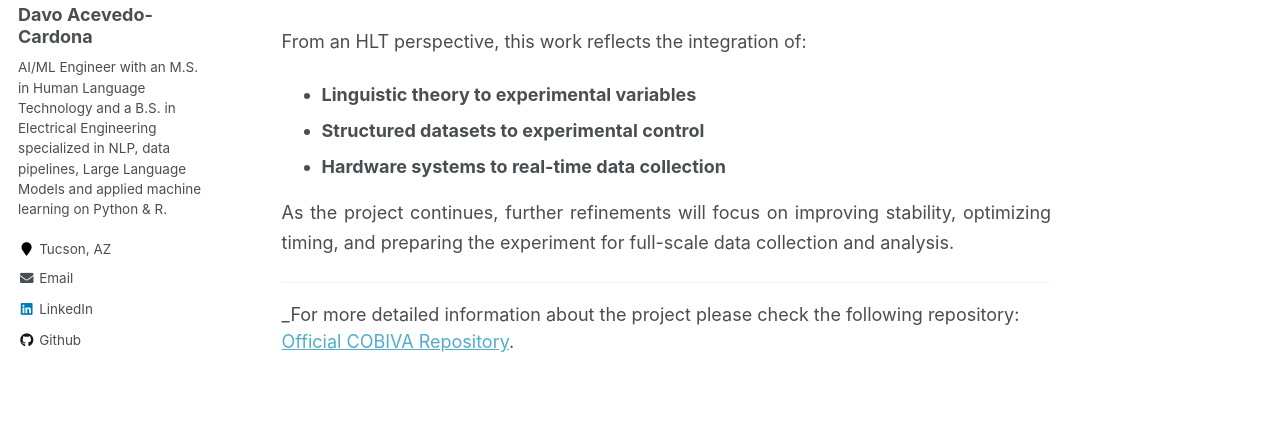
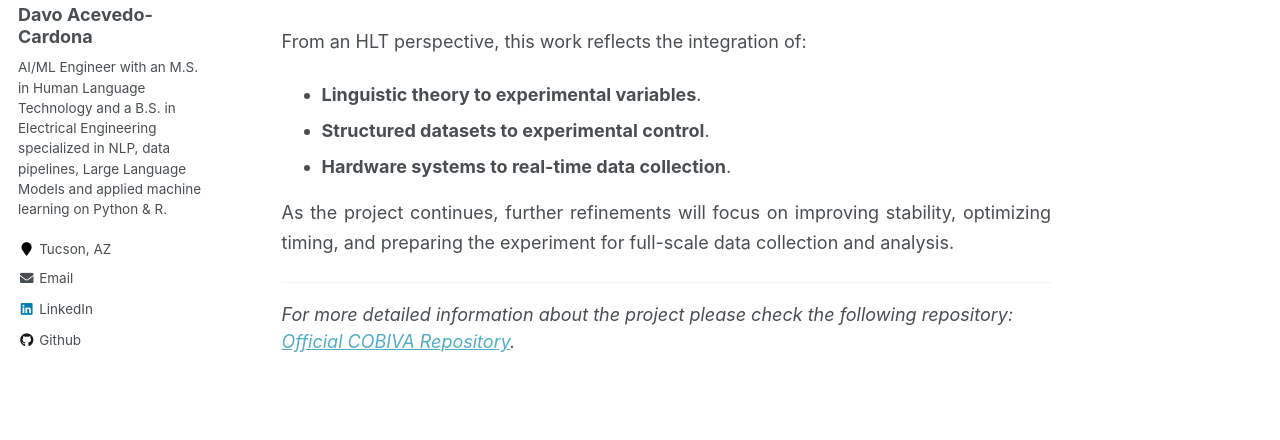
Before and after one commit to lldavoll/lldavoll.github.io, a Jekyll site: the page built from _portfolio/pupilometry.md, in a window 1280 px wide and 900 px high, scrolled down 7038 px. Shown: the part 176-616 px from the top of the window. Built offline with Jekyll 4.4.1, drawn with Linux system fonts in a browser that asks for light colours; some of the changed text lies outside the part shown.

```diff
--- a/_portfolio/pupilometry.md
+++ b/_portfolio/pupilometry.md
@@ -243,9 +243,9 @@ From an HLT perspective, this work reflects the integration of:
 </p>
 </div>
 
-- **Linguistic theory to experimental variables**
-- **Structured datasets to experimental control**
-- **Hardware systems to real-time data collection**
+- **Linguistic theory to experimental variables**.
+- **Structured datasets to experimental control**.
+- **Hardware systems to real-time data collection**.
 
 <div style="text-align: justify; line-height: 1.7;">
 <p>
@@ -255,4 +255,4 @@ As the project continues, further refinements will focus on improving stability,
 
 ---
 
-_For more detailed information about the project please check the following repository: [Official COBIVA Repository](https://github.com/COBIVA).
+_For more detailed information about the project please check the following repository: [Official COBIVA Repository](https://github.com/lldavoll/Eyelink-Pupillometry-Spanish-Subjunctive-Using-EB)._
```
Also changed, not shown: other parts of _portfolio/pupilometry.md (+6 -6 lines).
